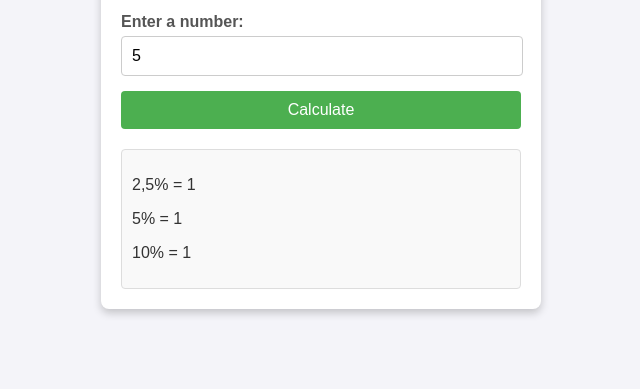
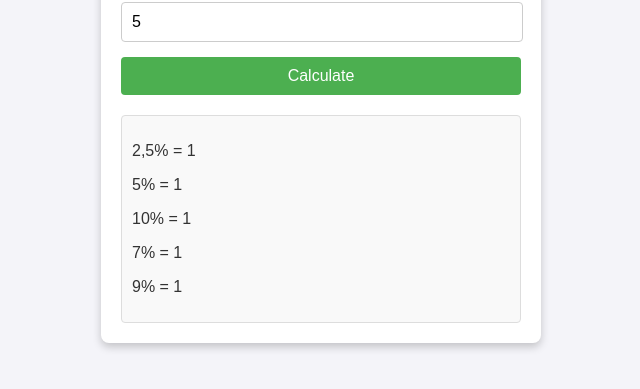
Before and after one commit to yamahasbr25/sedekah, a plain HTML site: page index.html in a window 1280 px wide. Both pictures are taken after typing "5" into the empty fields and a click on the button "Calculate". Shown: the part 289-678 px from the top of the page, without its empty margins (319-959 px from the left). Drawn offline with Linux system fonts and the light colour scheme.

Commit message:
Update index.html

```diff
--- a/index.html
+++ b/index.html
@@ -3,7 +3,7 @@
 <head>
     <meta charset="UTF-8">
     <meta name="viewport" content="width=device-width, initial-scale=1.0">
-    <title>Calculator Sedakah & Zakat</title>
+    <title>Percentage Calculator</title>
     <style>
         body {
             font-family: Arial, sans-serif;
@@ -76,6 +76,8 @@
             <p id="result25"></p>
             <p id="result50"></p>
             <p id="result100"></p>
+            <p id="result70"></p>
+            <p id="result90"></p>
         </div>
     </div>
 
@@ -90,6 +92,8 @@
                 document.getElementById('result25').textContent = `2,5% = ${formatNumber(Math.ceil(number * 0.025))}`;
                 document.getElementById('result50').textContent = `5% = ${formatNumber(Math.ceil(number * 0.05))}`;
                 document.getElementById('result100').textContent = `10% = ${formatNumber(Math.ceil(number * 0.1))}`;
+                document.getElementById('result70').textContent = `7% = ${formatNumber(Math.ceil(number * 0.07))}`;
+                document.getElementById('result90').textContent = `9% = ${formatNumber(Math.ceil(number * 0.09))}`;
             } else {
                 document.getElementById('outputContainer').textContent = 'Please enter a valid number.';
             }
```
